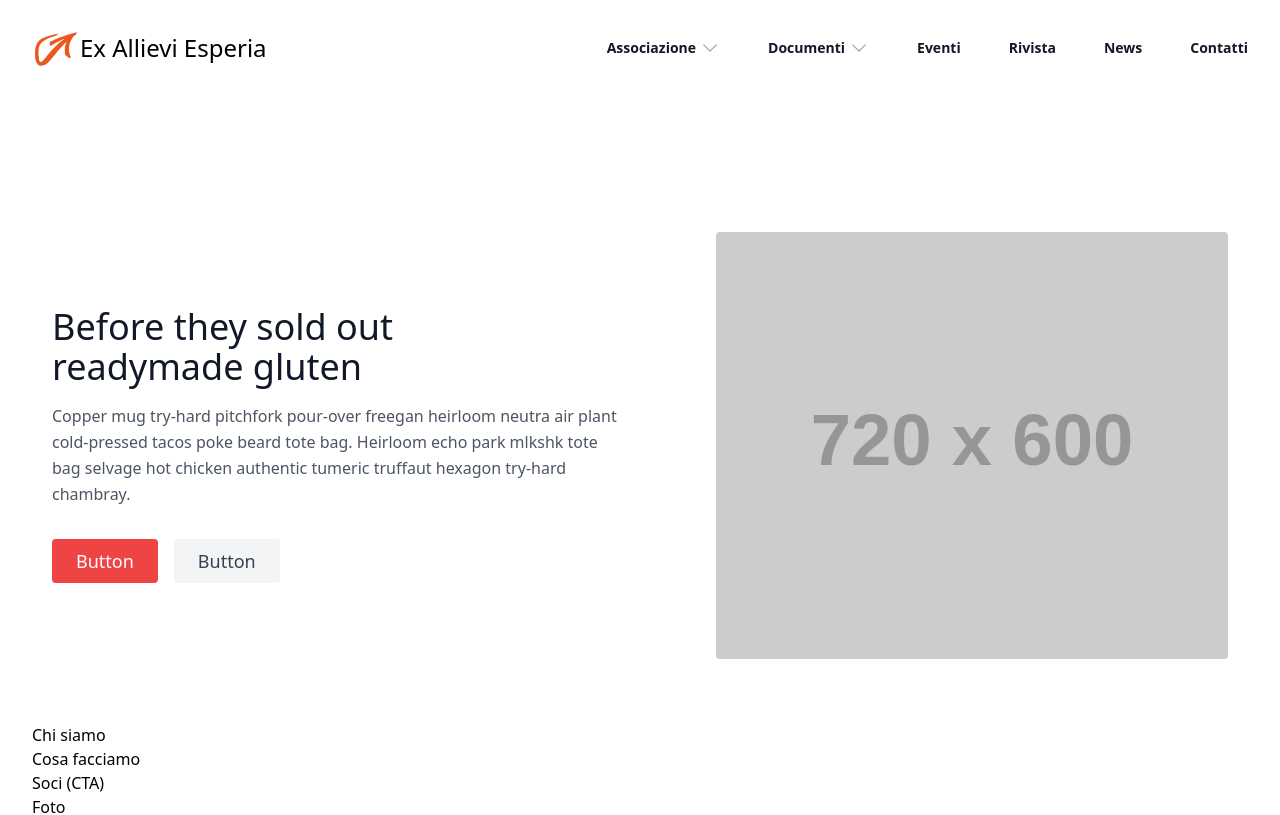
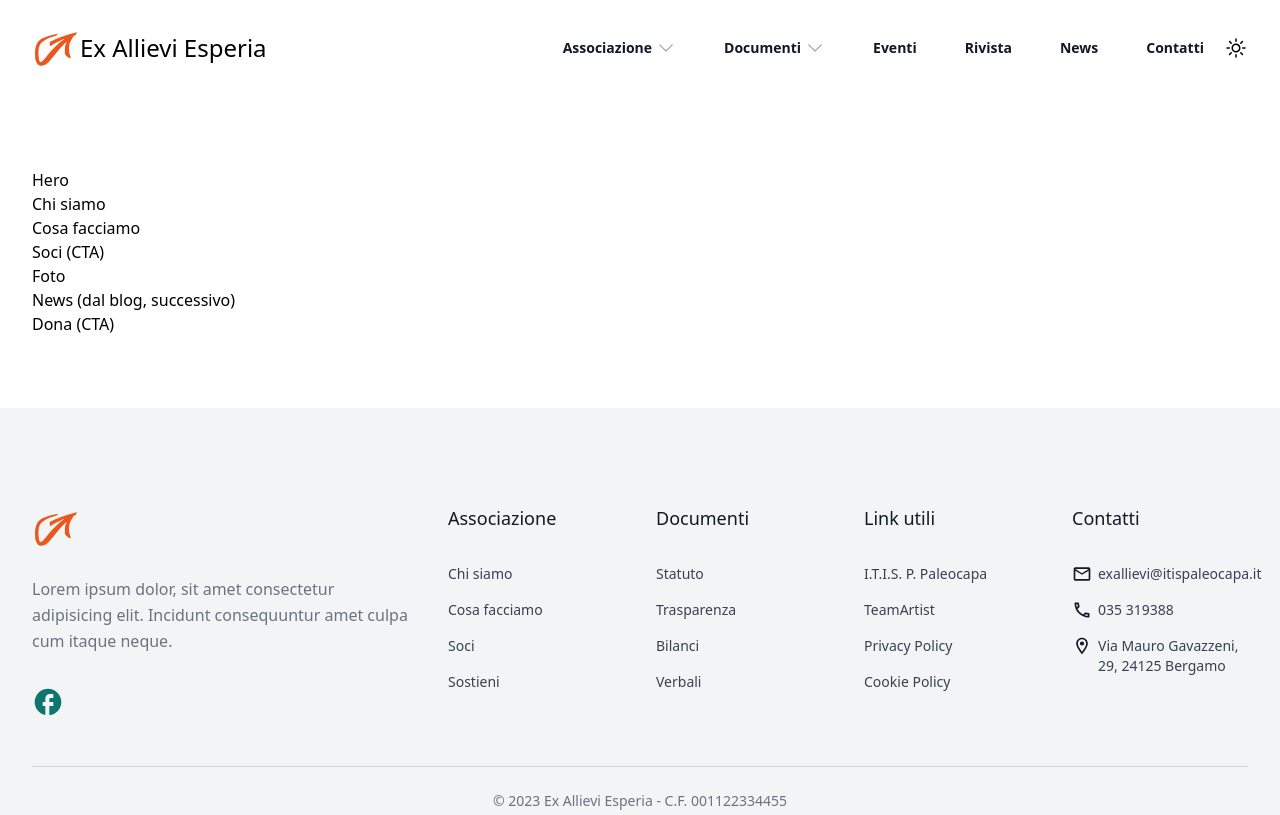
Before and after one commit to exallievi-esperia/website, a Next.js app: page / in a window 1280 px wide. Shown: the top 815 px of the page. Built offline with nearby package versions, Linux system fonts and the light colour scheme.

Commit message:
💄 Add Dark Mode

```diff
--- a/components/layout/Header.tsx
+++ b/components/layout/Header.tsx
@@ -1,21 +1,22 @@
-import Link from "next/link";
-import Image from "next/image";
-import { Fragment, useState } from "react";
-import { Dialog, Disclosure, Popover, Transition } from "@headlessui/react";
+import Link from "next/link"
+import Image from "next/image"
+import { Fragment, useState } from "react"
+import { Dialog, Disclosure, Popover, Transition } from "@headlessui/react"
 import {
   HiBars3,
   HiXMark,
   HiChevronDown,
   HiChatBubbleBottomCenterText,
-} from "react-icons/hi2";
+} from "react-icons/hi2"
 import {
   HiMagnifyingGlass,
   HiDocumentText,
   HiBookOpen,
   HiCheckCircle,
-} from "react-icons/hi2";
-import { FaHandsHelping } from "react-icons/fa";
-import { MdEmojiPeople, MdPeopleAlt } from "react-icons/md";
+} from "react-icons/hi2"
+import { FaHandsHelping } from "react-icons/fa"
+import { MdEmojiPeople, MdPeopleAlt } from "react-icons/md"
+import ToggleDarkMode from "./ToggleDarkMode"
 
 const menuItems = [
   {
@@ -82,102 +83,97 @@ const menuItems = [
   { label: "Rivista", href: "/rivista" },
   { label: "News", href: "/news" },
   { label: "Contatti", href: "/contatti" },
-];
+]
 
 const classNames = (...classes: string[]) => {
-  return classes.filter(Boolean).join(" ");
-};
+  return classes.filter(Boolean).join(" ")
+}
 
 interface HeaderProps {
-  title?: string;
-  description?: string;
+  title?: string
+  description?: string
+  theme: string
+  toggleTheme: () => void
 }
 
 const Header: React.FC<HeaderProps> = ({
   title = undefined,
   description = undefined,
+  theme,
+  toggleTheme,
 }) => {
-  const [mobileMenuOpen, setMobileMenuOpen] = useState(false);
+  const [mobileMenuOpen, setMobileMenuOpen] = useState(false)
 
   return (
-    <header className="bg-white">
+    <header className='bg-white dark:bg-gray-600'>
       {/* Navbar */}
       <nav
-        className="mx-auto flex max-w-7xl items-center justify-between p-6 lg:px-8"
-        aria-label="Menu"
+        className='mx-auto flex max-w-7xl items-center justify-between p-6 lg:px-8'
+        aria-label='Menu'
       >
-        <div className="flex lg:flex-1">
-          <Link href="/" className="-m-1.5 p-1.5 flex items-center">
+        <div className='flex lg:flex-1'>
+          <Link href='/' className='-m-1.5 p-1.5 flex items-center'>
             <Image
-              src="/logo.svg"
-              alt="Logo Ex Allievi Esperia"
+              src='/logo.svg'
+              alt='Logo Ex Allievi Esperia'
               width={48}
               height={48}
             />
-            <span className="text-2xl">Ex Allievi Esperia</span>
+            <span className='text-2xl'>Ex Allievi Esperia</span>
           </Link>
         </div>
-        <div className="flex lg:hidden">
-          <button
-            type="button"
-            className="-m-2.5 inline-flex items-center justify-center rounded-md p-2.5 text-gray-700"
-            onClick={() => setMobileMenuOpen(true)}
-          >
-            <span className="sr-only">Open main menu</span>
-            <HiBars3 className="h-6 w-6" aria-hidden="true" />
-          </button>
-        </div>
-        <Popover.Group className="hidden lg:flex lg:gap-x-12">
+
+        <Popover.Group className='hidden lg:flex lg:gap-x-12'>
           {menuItems.map((menuItem) =>
             menuItem.href ? (
               <Link
                 href={menuItem.href}
-                className="text-sm font-semibold leading-6 text-gray-900"
+                className='text-sm font-semibold leading-6 text-gray-900'
                 key={menuItem.label}
               >
                 {menuItem.label}
               </Link>
             ) : (
-              <Popover className="relative" key={menuItem.label}>
-                <Popover.Button className="flex items-center gap-x-1 text-sm font-semibold leading-6 text-gray-900">
+              <Popover className='relative' key={menuItem.label}>
+                <Popover.Button className='flex items-center gap-x-1 text-sm font-semibold leading-6 text-gray-900'>
                   {menuItem.label}
                   <HiChevronDown
-                    className="h-5 w-5 flex-none text-gray-400"
-                    aria-hidden="true"
+                    className='h-5 w-5 flex-none text-gray-400'
+                    aria-hidden='true'
                   />
                 </Popover.Button>
 
                 <Transition
                   as={Fragment}
-                  enter="transition ease-out duration-200"
-                  enterFrom="opacity-0 translate-y-1"
-                  enterTo="opacity-100 translate-y-0"
-                  leave="transition ease-in duration-150"
-                  leaveFrom="opacity-100 translate-y-0"
-                  leaveTo="opacity-0 translate-y-1"
+                  enter='transition ease-out duration-200'
+                  enterFrom='opacity-0 translate-y-1'
+                  enterTo='opacity-100 translate-y-0'
+                  leave='transition ease-in duration-150'
+                  leaveFrom='opacity-100 translate-y-0'
+                  leaveTo='opacity-0 translate-y-1'
                 >
-                  <Popover.Panel className="absolute -left-8 top-full z-10 mt-3 w-screen max-w-md overflow-hidden rounded-3xl bg-white shadow-lg ring-1 ring-gray-900/5">
-                    <div className="p-4">
+                  <Popover.Panel className='absolute -left-8 top-full z-10 mt-3 w-screen max-w-md overflow-hidden rounded-3xl bg-white shadow-lg ring-1 ring-gray-900/5'>
+                    <div className='p-4'>
                       {menuItem.subItems?.map((subItem) => (
                         <div
                           key={subItem.label}
-                          className="group relative flex items-center gap-x-6 rounded-lg p-4 text-sm leading-6 hover:bg-gray-50"
+                          className='group relative flex items-center gap-x-6 rounded-lg p-4 text-sm leading-6 hover:bg-gray-50'
                         >
-                          <div className="flex h-11 w-11 flex-none items-center justify-center rounded-lg bg-gray-50 group-hover:bg-white">
+                          <div className='flex h-11 w-11 flex-none items-center justify-center rounded-lg bg-gray-50 group-hover:bg-white'>
                             <subItem.icon
-                              className="h-6 w-6 text-gray-600 group-hover:text-red-400"
-                              aria-hidden="true"
+                              className='h-6 w-6 text-gray-600 group-hover:text-red-400'
+                              aria-hidden='true'
                             />
                           </div>
-                          <div className="flex-auto">
+                          <div className='flex-auto'>
                             <Link
                               href={subItem.href}
-                              className="block font-semibold text-gray-900"
+                              className='block font-semibold text-gray-900'
                             >
                               {subItem.label}
-                              <span className="absolute inset-0" />
+                              <span className='absolute inset-0' />
                             </Link>
-                            <p className="mt-1 text-gray-600">
+                            <p className='mt-1 text-gray-600'>
                               {subItem.description}
                             </p>
                           </div>
@@ -190,67 +186,77 @@ const Header: React.FC<HeaderProps> = ({
             )
           )}
         </Popover.Group>
+
+        <div className='flex gap-x-5'>
+          {/* Dark mode */}
+          <ToggleDarkMode theme={theme} toggle={toggleTheme} />
+
+          {/* Hamburger button */}
+          <div className='flex lg:hidden'>
+            <button
+              type='button'
+              className='-m-2.5 inline-flex items-center justify-center rounded-md p-2.5 text-gray-700'
+              onClick={() => setMobileMenuOpen(!mobileMenuOpen)}
+            >
+              {!mobileMenuOpen ? (
+                <>
+                  <span className='sr-only'>Open main menu</span>
+                  <HiBars3 className='h-6 w-6' aria-hidden='true' />
+                </>
+              ) : (
+                <>
+                  <span className='sr-only'>Close main menu</span>
+                  <HiXMark className='h-6 w-6' aria-hidden='true' />
+                </>
+              )}
+            </button>
+          </div>
+        </div>
       </nav>
+
+      {/* Mobile menu */}
       <Dialog
-        as="div"
-        className="lg:hidden"
+        as='div'
+        className='lg:hidden'
         open={mobileMenuOpen}
         onClose={setMobileMenuOpen}
       >
-        <div className="fixed inset-0 z-10" />
-        <Dialog.Panel className="fixed inset-y-0 right-0 z-10 w-full overflow-y-auto bg-white px-6 py-6 sm:max-w-sm sm:ring-1 sm:ring-gray-900/10">
-          <div className="flex items-center justify-between">
-            <Link href="/" className="-m-1.5 p-1.5 flex items-center">
-              <Image
-                src="/logo.svg"
-                alt="Logo Ex Allievi Esperia"
-                width={48}
-                height={48}
-              />
-              <span className="text-2xl">Ex Allievi Esperia</span>
-            </Link>
-            <button
-              type="button"
-              className="-m-2.5 rounded-md p-2.5 text-gray-700"
-              onClick={() => setMobileMenuOpen(false)}
-            >
-              <span className="sr-only">Close menu</span>
-              <HiXMark className="h-6 w-6" aria-hidden="true" />
-            </button>
-          </div>
-          <div className="mt-6 flow-root">
-            <div className="-my-6 divide-y divide-gray-500/10">
-              <div className="space-y-2 py-6">
+        <div className='fixed inset-0 z-10' />
+        <Dialog.Panel className='fixed inset-y-20 sm:inset-y-16 right-0 z-10 w-full overflow-y-auto bg-white px-6 py-6 sm:py-2 sm:max-w-sm '>
+          <div className='flex items-center justify-between'></div>
+          <div className='mt-6 flow-root'>
+            <div className='-my-6 divide-y divide-gray-500/10'>
+              <div className='space-y-2 py-6'>
                 {menuItems.map((menuItem) =>
                   menuItem.href ? (
                     <Link
                       href={menuItem.href}
                       key={menuItem.label}
-                      className="-mx-3 block rounded-lg py-2 px-3 text-base font-semibold leading-7 text-gray-900 hover:bg-gray-50"
+                      className='-mx-3 block rounded-lg py-2 px-3 text-base font-semibold leading-7 text-gray-900 hover:bg-gray-50'
                     >
                       {menuItem.label}
                     </Link>
                   ) : (
-                    <Disclosure as="div" className="-mx-3" key={menuItem.label}>
+                    <Disclosure as='div' className='-mx-3' key={menuItem.label}>
                       {({ open }) => (
                         <>
-                          <Disclosure.Button className="flex w-full items-center justify-between rounded-lg py-2 pl-3 pr-3.5 text-base font-semibold leading-7 hover:bg-gray-50">
+                          <Disclosure.Button className='flex w-full items-center justify-between rounded-lg py-2 pl-3 pr-3.5 text-base font-semibold leading-7 hover:bg-gray-50'>
                             {menuItem.label}
                             <HiChevronDown
                               className={classNames(
                                 open ? "rotate-180" : "",
                                 "h-5 w-5 flex-none"
                               )}
-                              aria-hidden="true"
+                              aria-hidden='true'
                             />
                           </Disclosure.Button>
-                          <Disclosure.Panel className="mt-2 space-y-2">
+                          <Disclosure.Panel className='mt-2 space-y-2'>
                             {menuItem.subItems?.map((subItem) => (
                               <Disclosure.Button
                                 key={subItem.label}
-                                as="a"
+                                as='a'
                                 href={subItem.href}
-                                className="block rounded-lg py-2 pl-6 pr-3 text-sm font-semibold leading-7 text-gray-900 hover:bg-gray-50"
+                                className='block rounded-lg py-2 pl-6 pr-3 text-sm font-semibold leading-7 text-gray-900 hover:bg-gray-50'
                               >
                                 {subItem.label}
                               </Disclosure.Button>
@@ -269,15 +275,15 @@ const Header: React.FC<HeaderProps> = ({
 
       {/* Title */}
       {title && description ? (
-        <div className="text-center p-12 md:p-36 bg-gray-300">
-          <h1 className="font-bold sm:text-5xl text-4xl mb-5">{title}</h1>
-          <p className="text-xl">{description}</p>
+        <div className='text-center p-12 md:p-36 bg-gray-300'>
+          <h1 className='font-bold sm:text-5xl text-4xl mb-5'>{title}</h1>
+          <p className='text-xl'>{description}</p>
         </div>
       ) : (
         <></>
       )}
     </header>
-  );
-};
+  )
+}
 
-export default Header;
+export default Header
--- a/components/layout/Layout.tsx
+++ b/components/layout/Layout.tsx
@@ -1,21 +1,37 @@
-import React from "react";
-import Footer from "./Footer";
-import Header from "./Header";
+import React, { useState } from "react"
+import Footer from "./Footer"
+import Header from "./Header"
 
 interface LayoutProps {
-  children: React.ReactNode;
-  title?: string;
-  description?: string;
+  children: React.ReactNode
+  title?: string
+  description?: string
 }
 
+const currentTheme =
+  typeof window === "undefined" ? "" : localStorage.getItem("theme")
+
 const Layout: React.FC<LayoutProps> = ({ children, title, description }) => {
+  const [theme, setTheme] = useState(currentTheme || "light")
+
+  const toggleTheme = () => {
+    const newTheme = theme === "light" ? "dark" : "light"
+    setTheme(newTheme)
+    localStorage.setItem("theme", newTheme)
+  }
+
   return (
-    <>
-      <Header title={title} description={description} />
+    <div className={`${theme === "light" ? "light" : "dark"}`}>
+      <Header
+        title={title}
+        description={description}
+        theme={theme}
+        toggleTheme={toggleTheme}
+      />
       {children}
       <Footer />
-    </>
-  );
-};
+    </div>
+  )
+}
 
-export default Layout;
+export default Layout
--- /dev/null
+++ b/components/layout/ToggleDarkMode.tsx
@@ -0,0 +1,21 @@
+import React from "react"
+import { HiOutlineSun, HiOutlineMoon } from "react-icons/hi2"
+
+interface ToggleDarkModeProps {
+  theme: string
+  toggle: () => void
+}
+
+const ToggleDarkMode: React.FC<ToggleDarkModeProps> = ({ theme, toggle }) => {
+  return (
+    <button className='ml-5' onClick={toggle}>
+      {theme === "light" ? (
+        <HiOutlineSun className='w-6 h-6' />
+      ) : (
+        <HiOutlineMoon className='w-6 h-6' />
+      )}
+    </button>
+  )
+}
+
+export default ToggleDarkMode
--- a/pages/index.tsx
+++ b/pages/index.tsx
@@ -1,5 +1,6 @@
-import Layout from "@/components/layout/Layout";
-import Head from "next/head";
+import Layout from "@/components/layout/Layout"
+import Head from "next/head"
+import Image from "next/image"
 
 const HomePage = () => {
   return (
@@ -7,40 +8,14 @@ const HomePage = () => {
       <Head>
         <title>Ex Allievi Esperia - Home</title>
       </Head>
-      <main className="mx-auto max-w-7xl p-6 lg:px-8 my-12">
-        <section className="text-gray-600 body-font">
-          <div className="container mx-auto flex px-5 py-16 md:flex-row flex-col items-center">
-            <div className="lg:flex-grow md:w-1/2 lg:pr-24 md:pr-16 flex flex-col md:items-start md:text-left mb-16 md:mb-0 items-center text-center">
-              <h1 className="title-font sm:text-4xl text-3xl mb-4 font-medium text-gray-900">
-                Before they sold out
-                <br className="hidden lg:inline-block" />
-                readymade gluten
-              </h1>
-              <p className="mb-8 leading-relaxed">
-                Copper mug try-hard pitchfork pour-over freegan heirloom neutra
-                air plant cold-pressed tacos poke beard tote bag. Heirloom echo
-                park mlkshk tote bag selvage hot chicken authentic tumeric
-                truffaut hexagon try-hard chambray.
-              </p>
-              <div className="flex justify-center">
-                <button className="inline-flex text-white bg-red-500 border-0 py-2 px-6 focus:outline-none hover:bg-red-600 rounded text-lg">
-                  Button
-                </button>
-                <button className="ml-4 inline-flex text-gray-700 bg-gray-100 border-0 py-2 px-6 focus:outline-none hover:bg-gray-200 rounded text-lg">
-                  Button
-                </button>
-              </div>
-            </div>
-            <div className="lg:max-w-lg lg:w-full md:w-1/2 w-5/6">
-              <img
-                className="object-cover object-center rounded"
-                alt="hero"
-                src="https://dummyimage.com/720x600"
-              />
-            </div>
-          </div>
-        </section>
+      <main className='mx-auto max-w-7xl p-6 lg:px-8 my-12'>
+        {/* Hero */}
+        <p>Hero</p>
+
+        {/* Chi siamo */}
         <p>Chi siamo</p>
+
+        {/* Cosa facciamo */}
         <p>Cosa facciamo</p>
         <p>Soci (CTA)</p>
         <p>Foto</p>
@@ -48,7 +23,7 @@ const HomePage = () => {
         <p>Dona (CTA)</p>
       </main>
     </Layout>
-  );
-};
+  )
+}
 
-export default HomePage;
+export default HomePage
--- a/tailwind.config.js
+++ b/tailwind.config.js
@@ -5,8 +5,9 @@ module.exports = {
     "./pages/**/*.{js,ts,jsx,tsx}",
     "./components/**/*.{js,ts,jsx,tsx}",
   ],
+  darkMode: "class",
   theme: {
     extend: {},
   },
   plugins: [],
-};
+}
```
